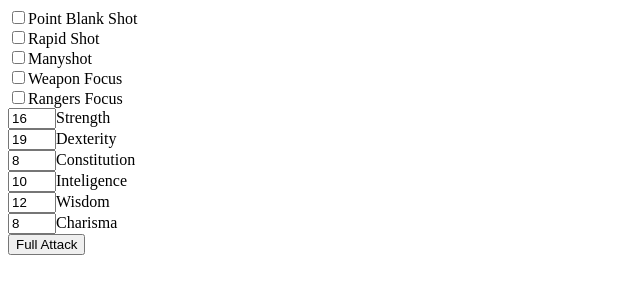
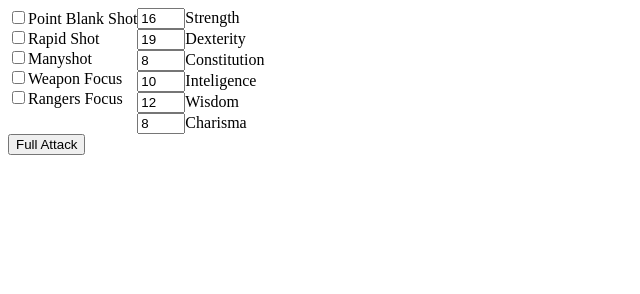
Before and after one commit to DavidVTurley/DnD-Rangers-dmg-calculation-Javascript, a plain HTML site: page index.html in a window 1280 px wide. Shown: the whole page, without its empty margins (0-640 px from the left). Drawn offline with Linux system fonts and the light colour scheme.

Commit message:
Added some layout

```diff
--- a/index.css
+++ b/index.css
@@ -1,3 +1,7 @@
+.col{
+    display: flex;
+    justify-content: start;
+}
 .statNumInput{
     width: 40px;
 }
--- a/index.html
+++ b/index.html
@@ -7,18 +7,20 @@
     <title>Document</title>
     <link rel="stylesheet" href="index.css">
 </head>
-<body>
-    <div id="settings">
-        <div id="checkboxDiv">
+<body >
+    <div id="settings" class="col">
+        <div id="checkboxDiv" >
         </div>
         <div id="statDiv">
         </div>
-        <div id="rollActions">
-            <button id="fullAttack" value="Full Attack" onclick="DoFullAttack()">Full Attack</button>
-        </div>
-        <div id="rolls">
         </div>
     </div>
+    <div id="rollActions">
+        <button id="fullAttack" value="Full Attack" onclick="FullAttack()">Full Attack</button>
+    </div>
+    <div id="rolls">
+    </div>
+
     <script src="index.js"></script>
 </body>
 </html>
```
